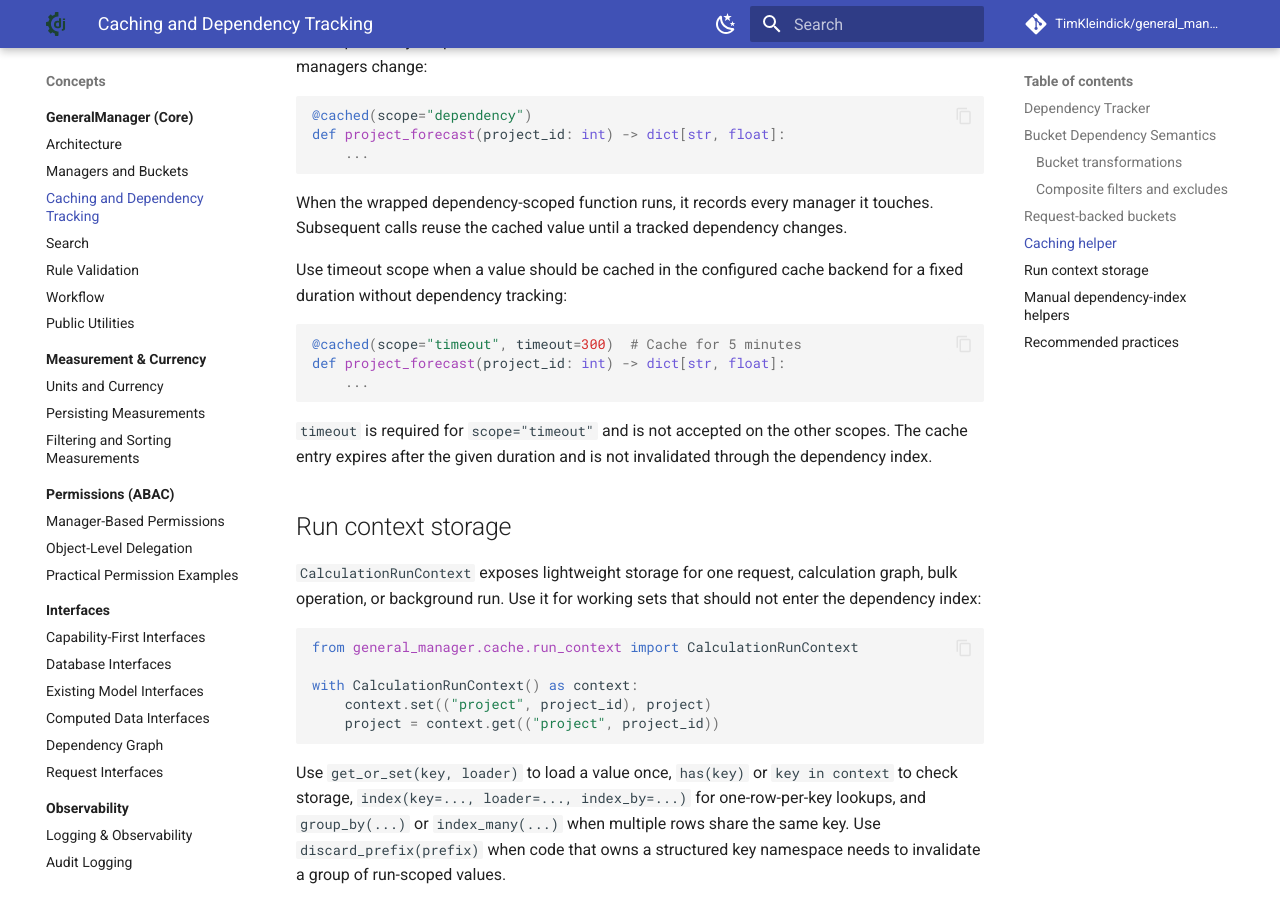
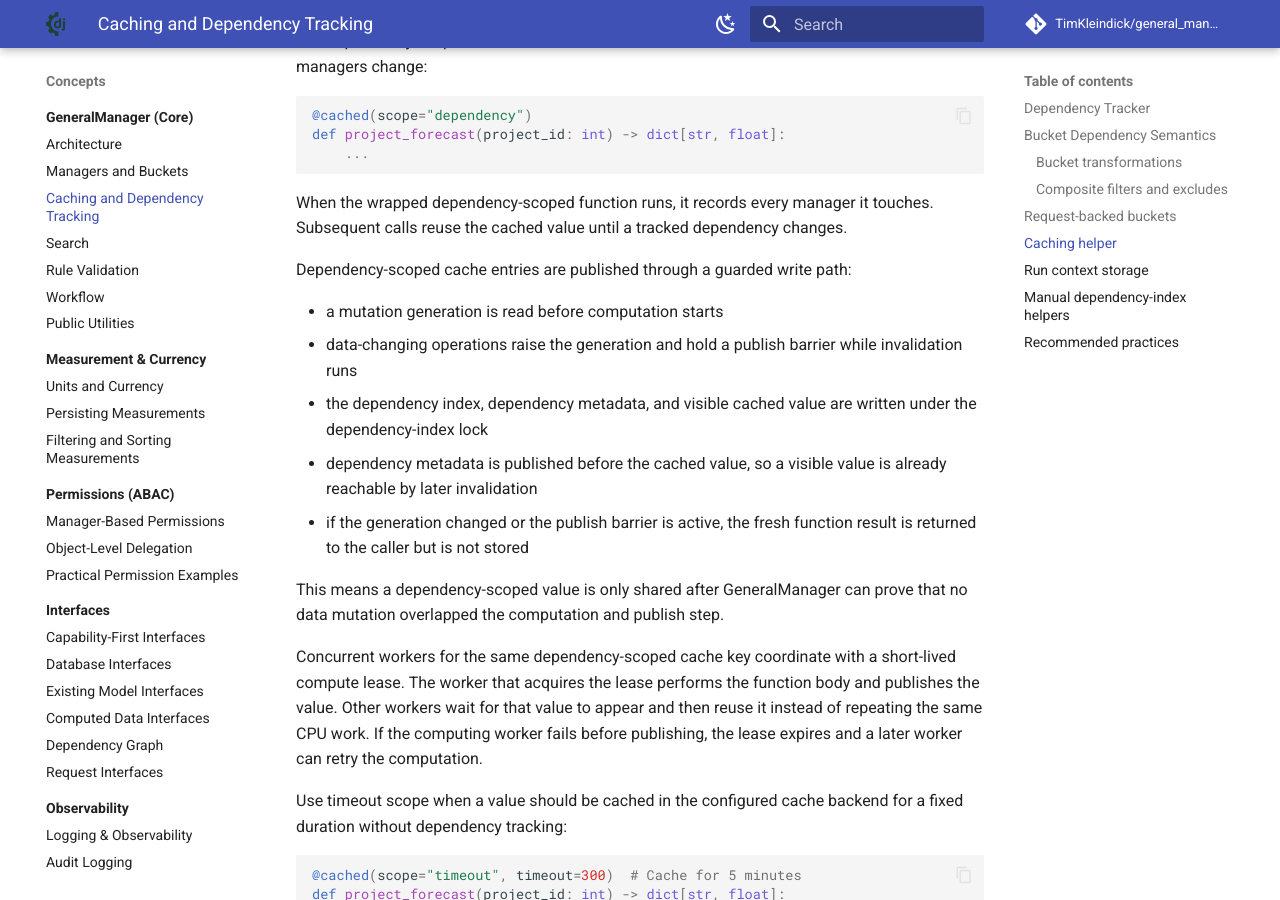
Before and after one commit to TimKleindick/general_manager, an MkDocs documentation site: the page built from docs/concepts/caching.md, in a window 1280 px wide and 900 px high, scrolled down 2791 px. Built offline with MkDocs 1.6.1 and Material for MkDocs 9.7.7, drawn with Linux system fonts in a browser that asks for light colours; comment, search, counter and statistics services are not loaded.

Commit message:
docs: describe dependency cache coherency

```diff
--- a/docs/concepts/caching.md
+++ b/docs/concepts/caching.md
@@ -106,6 +106,24 @@ When the wrapped dependency-scoped function runs, it records every manager it
 touches. Subsequent calls reuse the cached value until a tracked dependency
 changes.
 
+Dependency-scoped cache entries are published through a guarded write path:
+
+- a mutation generation is read before computation starts
+- data-changing operations raise the generation and hold a publish barrier while invalidation runs
+- the dependency index, dependency metadata, and visible cached value are written under the dependency-index lock
+- dependency metadata is published before the cached value, so a visible value is already reachable by later invalidation
+- if the generation changed or the publish barrier is active, the fresh function result is returned to the caller but is not stored
+
+This means a dependency-scoped value is only shared after GeneralManager can
+prove that no data mutation overlapped the computation and publish step.
+
+Concurrent workers for the same dependency-scoped cache key coordinate with a
+short-lived compute lease. The worker that acquires the lease performs the
+function body and publishes the value. Other workers wait for that value to
+appear and then reuse it instead of repeating the same CPU work. If the
+computing worker fails before publishing, the lease expires and a later worker
+can retry the computation.
+
 Use timeout scope when a value should be cached in the configured cache backend
 for a fixed duration without dependency tracking:
 
```
